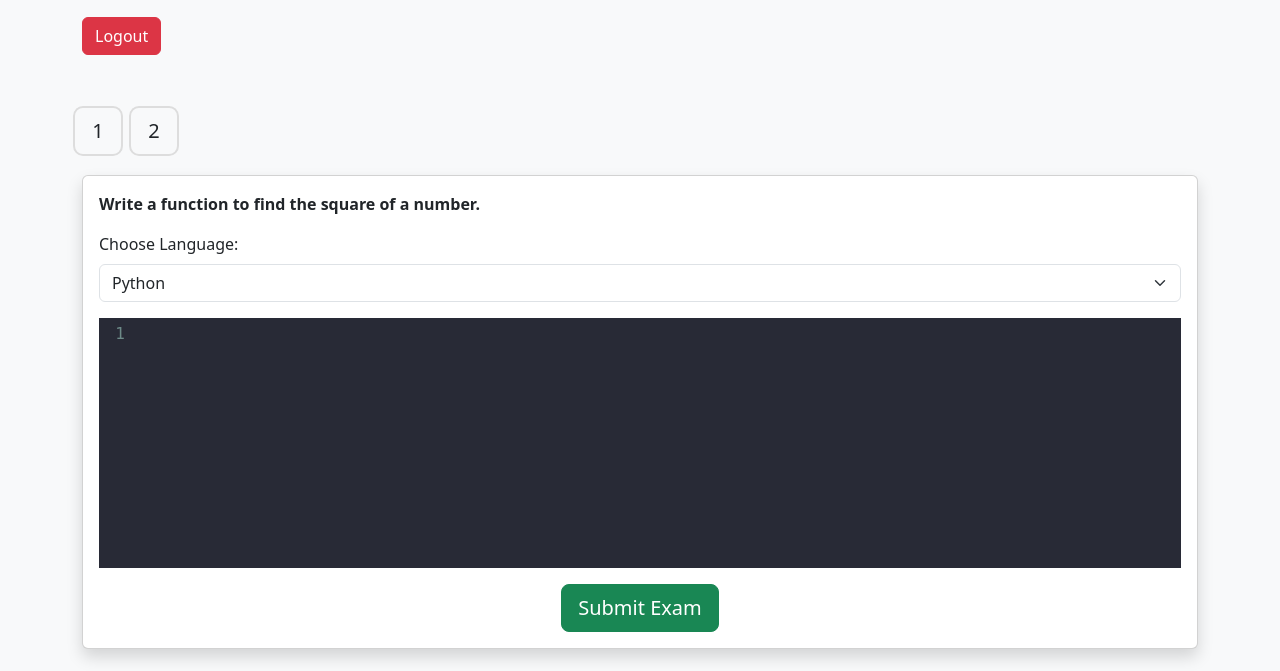
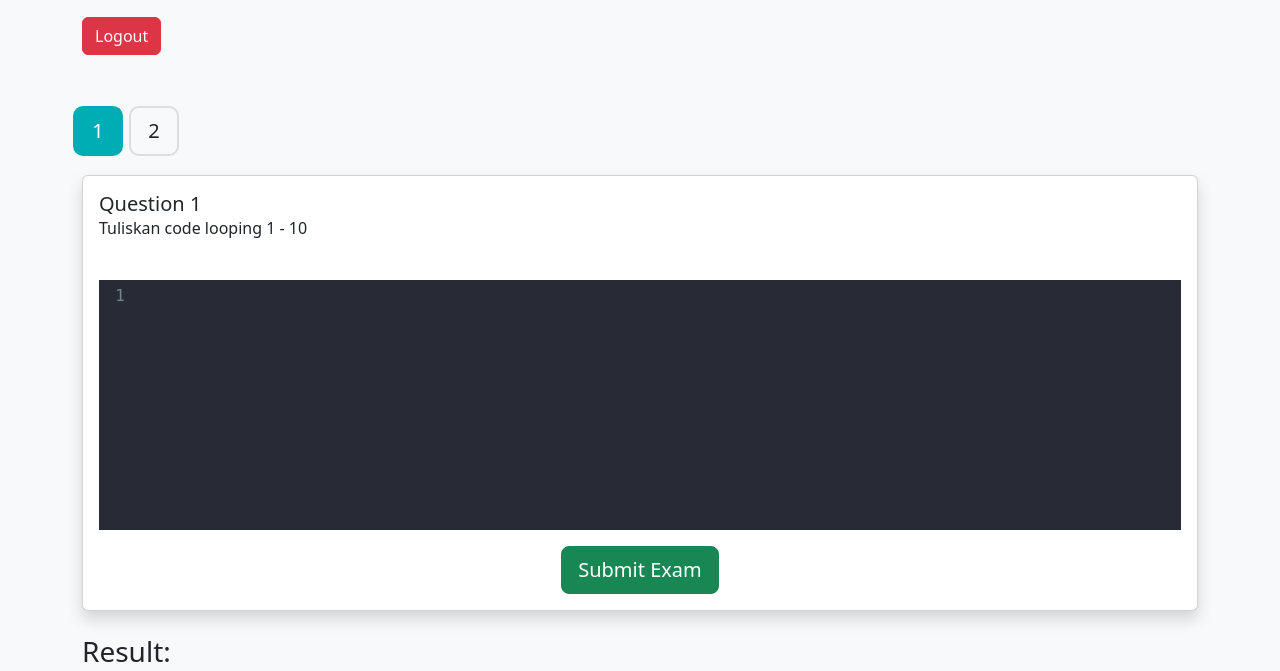
Before and after one commit to permatanmr/code_evaluator, a Django app: template evaluator/templates/take_exam.html in a window 1280 px wide. Shown: the part 147-818 px from the top of the page. Run offline with Django 3.2, Linux system fonts and the light colour scheme; the template is opened without the code that fills it: values that come from a table or form of the project are taken from there, others are empty; data comes from the database, SQL or seed files in the repository; both versions use the stored data as it was after the commit.

Commit message:
fix bug error back into number 1 clicked

```diff
--- a/evaluator/models.py
+++ b/evaluator/models.py
@@ -58,10 +58,10 @@
         ('Dart', 'Dart'),
     )
     programming_language = models.CharField(max_length=50, choices=ROLE_CHOICES)
+    description = models.TextField()
     question_code = models.TextField()
     answer_code = models.TextField()
     expected_result = models.TextField()
-    description = models.TextField()
 
     def __str__(self):
         return f"Question for {self.exam.exam_name}"
--- a/evaluator/templates/take_exam.html
+++ b/evaluator/templates/take_exam.html
@@ -68,6 +68,10 @@
         font-size: 16px;
         border: 1px solid #ced4da;
       }
+
+      .hidden {
+        display: none
+      }
     </style>
   </head>
   <body class="container mt-5">
@@ -85,9 +89,13 @@
     <div
       id="question-{{ q.id }}"
       class="question-box"
-      onclick="toggleActiveBox('question-{{ q.id }}', '{{q.question_code}}', '{{forloop.counter}}')"
+      onclick="toggleActiveBox('question-{{ q.id }}', '{{q.description}}', '{{forloop.counter}}')"
     >
       <h5 class="m-0">{{ forloop.counter }}</h5>
+      <input type="hidden" id="prog-{{forloop.counter}}" value="{{q.programming_language}}" />
+      <input type="hidden" id="description-{{forloop.counter}}" value="{{q.description}}" />
+      <input type="hidden" id="qid-{{forloop.counter}}" value="{{q.id}}" />
+      <input type="hidden" id="question_code-{{forloop.counter}}" value="{{q.question_code}}" />
   </div>
     {% endfor %}
 </div>
@@ -99,12 +107,12 @@
       <div class="card-body">
         <h5 class="m-0" id="question-number"></h5>
         <p id="examQuestion">
-          <strong>Write a function to find the square of a number.</strong>
+          <strong></strong>
         </p>
         <input type="hidden" id="expectedOutput" value="25" />
 
-        <label for="language" class="form-label">Choose Language:</label>
-        <select id="language" class="form-select mb-3">
+        <label for="language" class="form-label"></label>
+        <select type="hidden" id="language" class="form-select mb-3 hidden">
           <option value="python">Python</option>
           <option value="javascript">JavaScript</option>
           <option value="dart">Dart</option>
@@ -247,6 +255,11 @@
             outputDiv.textContent = "Error connecting to server.";
           });
       });
+
+      document.getElementById("question-1").classList.add("active-box");
+      document.getElementById("question-number").textContent = 'Question 1'
+      document.getElementById("examQuestion").textContent = document.getElementById("description-1").value;
+
     </script>
   </body>
 </html>
```
Also changed, not shown: db.sqlite3, evaluator/migrations/0003_alter_question_programming_language.py (added).
